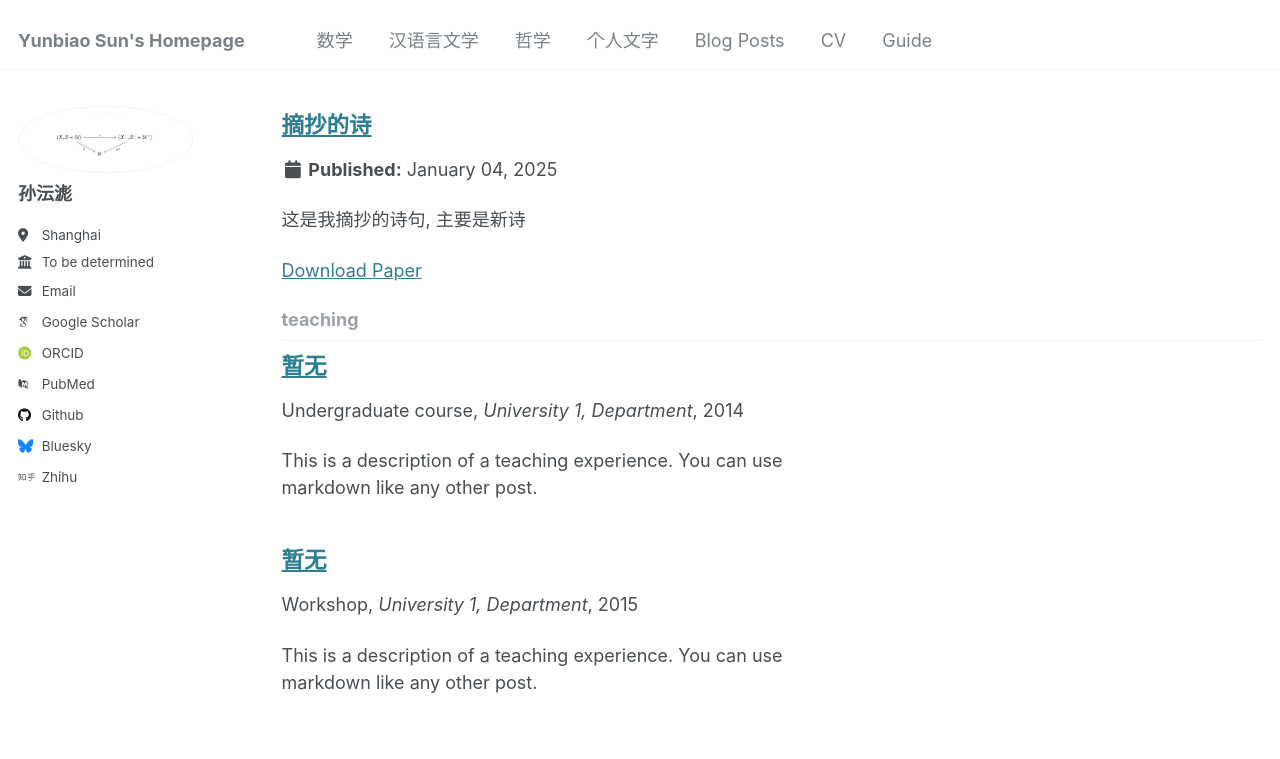
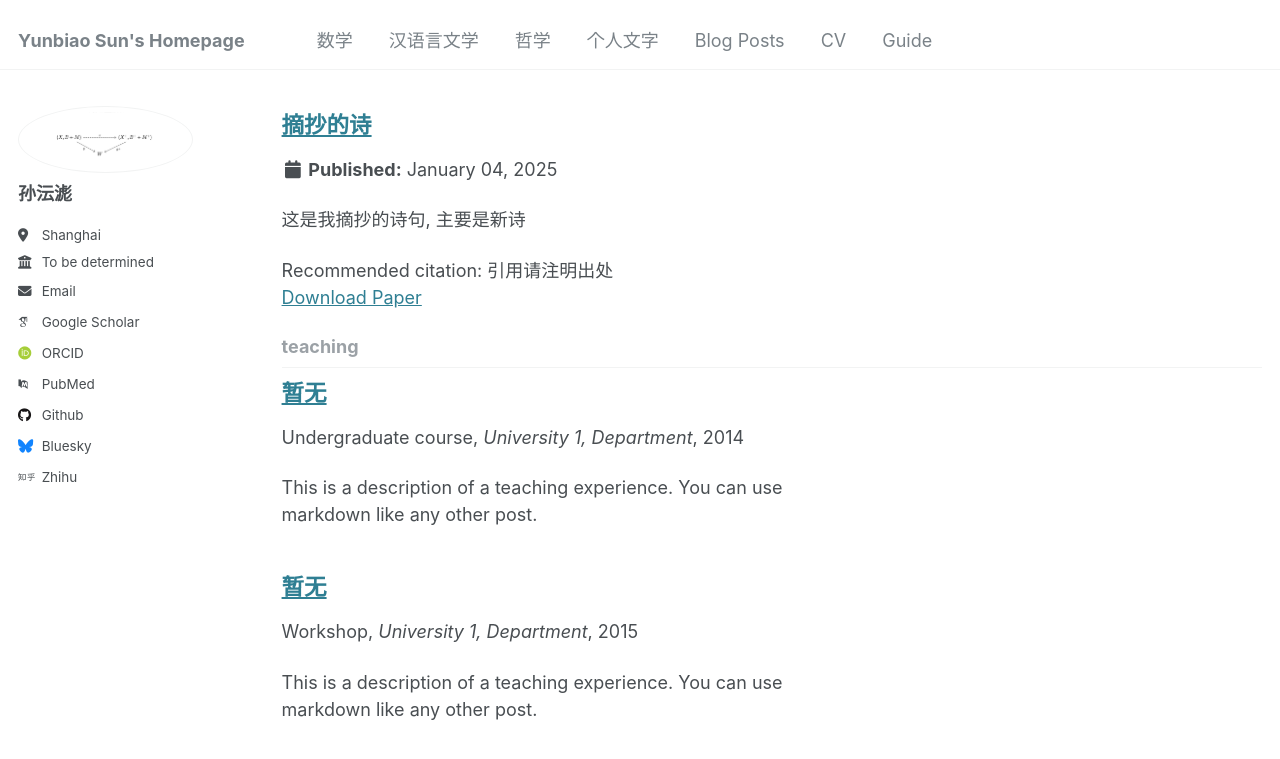
Before and after one commit to YunbiaoSun/YunbiaoSun.github.io, a Jekyll site: the page built from _pages/collection-archive.html, in a window 1280 px wide and 900 px high, scrolled down 2313 px. Shown: the top 759 px of the window. Built offline with Jekyll 4.4.1, drawn with Linux system fonts in a browser that asks for light colours; some web fonts are replaced.

Commit message:
cit sli to poem

```diff
--- a/_talks/2012-03-01-talk-1.md
+++ b/_talks/2012-03-01-talk-1.md
@@ -6,6 +6,7 @@ permalink: /talks/2012-03-01-talk-1
 excerpt: '这是我摘抄的诗句, 主要是新诗'
 date: 2025-01-04
 paperurl: 'http://YunbiaoSun.github.io/files/poem.pdf'
+citation: '引用请注明出处'
 ---
 
 这是我摘抄的诗句, 主要是新诗12
```
